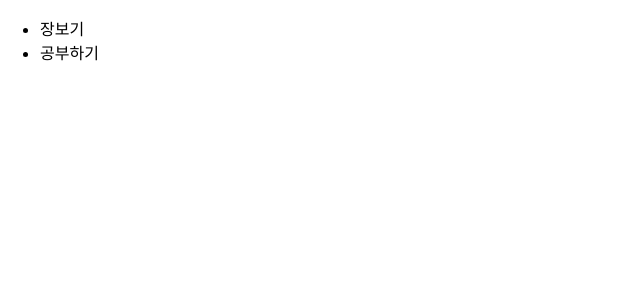
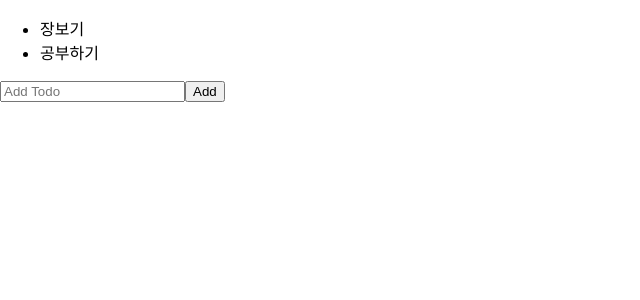
Before and after one commit to HongbiKo/ToDoList_react, a React (Create React App) app: page / in a window 1280 px wide. Shown: the top 300 px of the page, without its empty margins (0-640 px from the left). Built offline with nearby package versions, Linux system fonts and the light colour scheme.

Commit message:
making adding todolist with form (myself)

```diff
--- a/src/App.js
+++ b/src/App.js
@@ -1,6 +1,5 @@
 import "./App.css";
 import TodoList from "./components/TodoList/TodoList";
-
 function App() {
   return (
     <div>
--- /dev/null
+++ b/src/components/TodoList/TodoForm.jsx
@@ -0,0 +1,19 @@
+import React, { useState } from 'react';
+
+export default function TodoForm({onAdd}) {
+  const [text, setText] = useState("");
+  const handleChange = (e) => {
+      setText(e.target.value);
+  }
+  const handleSubmit = (e) => {
+    e.preventDefault();
+    onAdd({ id: 'x', text, status: 'active'});
+    setText('');
+  }
+  return (
+    <form onSubmit={handleSubmit}>
+      <input required type="text" name="todo" placeholder="Add Todo" value={text} onChange={handleChange}></input>
+      <button>Add</button>
+    </form>
+  );
+}
--- a/src/components/TodoList/TodoList.jsx
+++ b/src/components/TodoList/TodoList.jsx
@@ -1,10 +1,16 @@
 import React, { useState } from 'react';
+import TodoForm from "./TodoForm";
 
 export default function TodoList() {
   const [todos, setTodos] = useState([
     {id: '123', text: '장보기', status: 'active'},
     {id: '124', text: '공부하기', status: 'active'},
   ]);
+
+  const handleAdd = (todo) => {
+    setTodos(todos.concat(todo));
+  }
+
   return (
     <section>
       <ul>
@@ -12,6 +18,7 @@ export default function TodoList() {
           todos.map(item => <li key={item.id}>{item.text}</li>)
         }
       </ul>
+      <TodoForm onAdd={handleAdd}/>
     </section>
   );
 }
```
